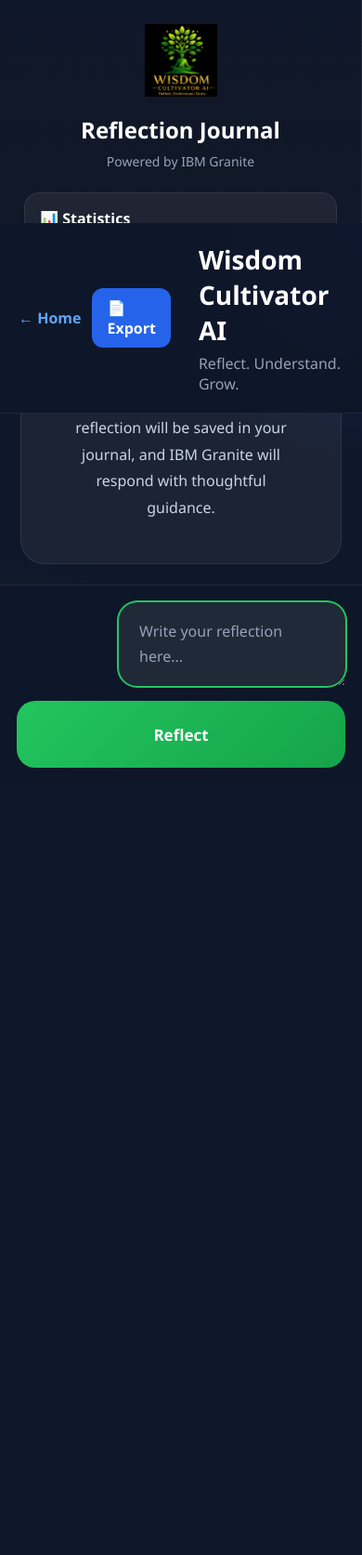
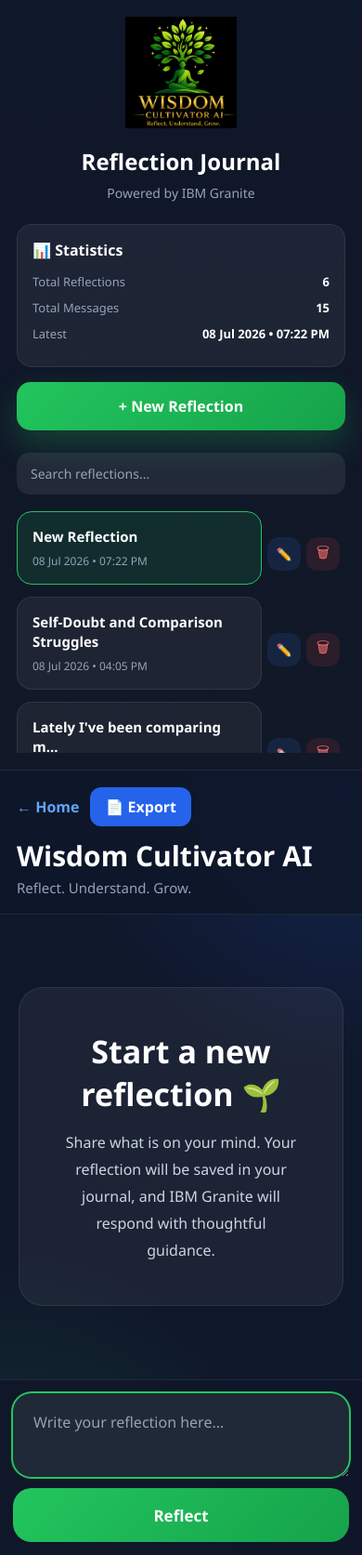
Before and after one commit to GaikwadAtharva/Wisdom-Cultivator-AI, a Flask app: page /chat/8 in a window 390 px wide. Shown: the whole page at 93% size. Before the commit the page ends 826 px from the top, so only its background shows below. Run offline with Flask 3, Linux system fonts and the light colour scheme.

Commit message:
Improve mobile responsiveness

```diff
--- a/static/css/chat.css
+++ b/static/css/chat.css
@@ -463,3 +463,104 @@ body{
     color:white;
     text-align:right;
 }
+/* =========================
+   MOBILE OPTIMIZATION
+========================= */
+
+@media(max-width: 768px){
+
+    body{
+        overflow:auto;
+    }
+
+    .app-shell{
+        display:flex;
+        flex-direction:column;
+        height:auto;
+        min-height:100vh;
+    }
+
+    .journal-sidebar{
+        width:100%;
+        height:auto;
+        max-height:none;
+        padding:18px;
+        border-right:none;
+        border-bottom:1px solid rgba(255,255,255,.08);
+    }
+
+    .brand-logo{
+        width:120px;
+        height:auto;
+    }
+
+    .brand-box h2{
+        font-size:24px;
+    }
+
+    .stats-box{
+        margin-bottom:16px;
+    }
+
+    .journal-list{
+        max-height:260px;
+        overflow-y:auto;
+    }
+
+    .journal-row{
+        gap:6px;
+    }
+
+    .rename-btn,
+    .delete-btn{
+        width:36px;
+        height:36px;
+        flex-shrink:0;
+    }
+
+    .chat-panel{
+        height:100vh;
+        min-height:100vh;
+    }
+
+    .chat-topbar{
+        padding:18px;
+        flex-direction:column;
+        align-items:flex-start;
+        gap:14px;
+    }
+
+    .chat-topbar h1{
+        font-size:30px;
+        line-height:1.2;
+    }
+
+    .chat-topbar p{
+        font-size:15px;
+    }
+
+    .chat-messages{
+        padding:20px;
+    }
+
+    .message-bubble{
+        max-width:95%;
+        font-size:15px;
+    }
+
+    .chat-input-area{
+        padding:14px;
+        flex-direction:column;
+        gap:12px;
+    }
+
+    .chat-input-area textarea{
+        width:100%;
+        min-height:70px;
+    }
+
+    .chat-input-area button{
+        width:100%;
+        height:58px;
+    }
+}
```
